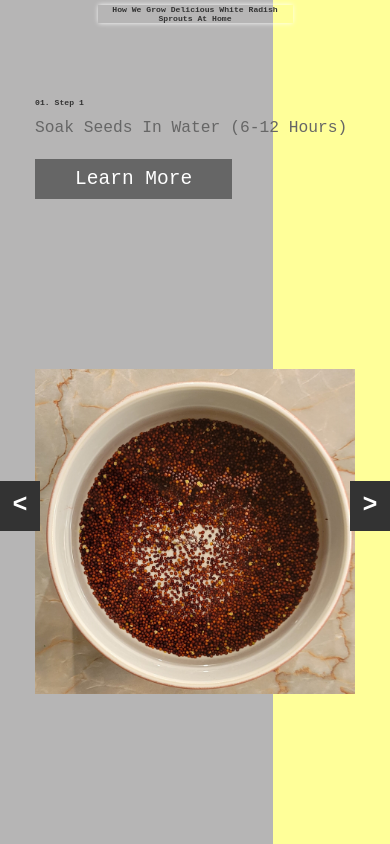
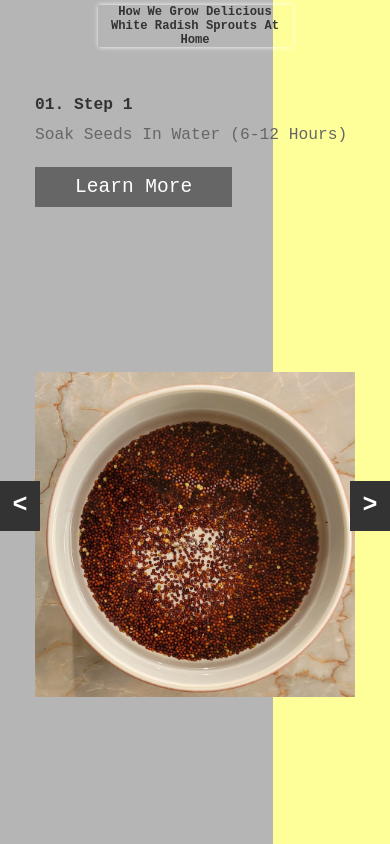
Before and after one commit to WillDang14/Project1, a plain HTML site: page index.html in a window 390 px wide. Drawn offline with Linux system fonts and the light colour scheme.

Commit message:
Add files via upload

```diff
--- a/style.css
+++ b/style.css
@@ -255,10 +255,10 @@ trục X bên phía trái.
     }
 
     .header p{
-        font-size: 1rem;
+        font-size: 1.5rem;
     }
 
     .container .slide-container .slide .content h3 {
-        font-size: 1rem;
+        font-size: 2rem;
     }
 }
```
